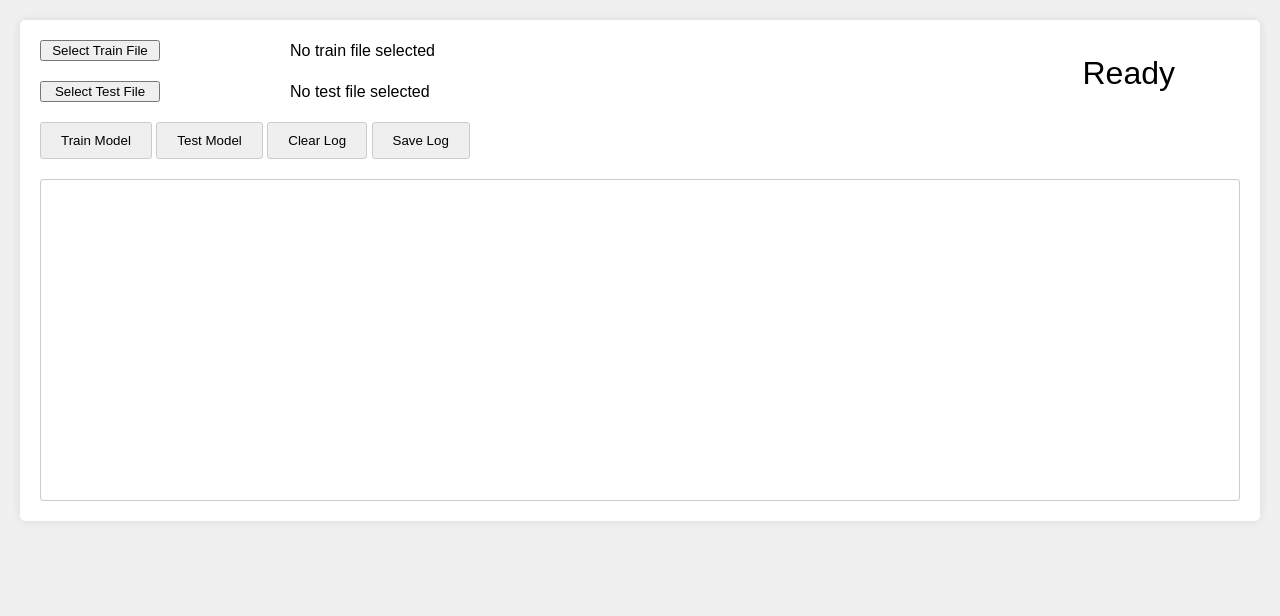
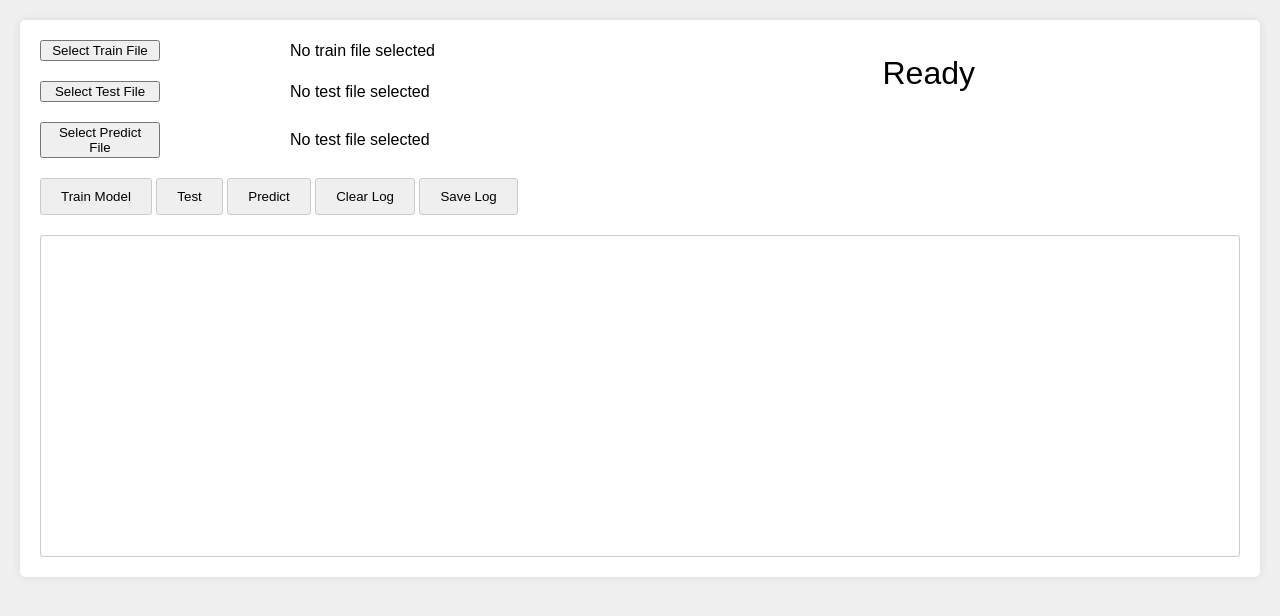
Before and after one commit to lin-dongyizhi7/Deep-Learning-and-Software-Assignmrnt, a Flask app: page / in a window 1280 px wide. Shown: the top 616 px of the page. Run offline with Flask 3, Linux system fonts and the light colour scheme; some libraries are stand-ins or nearby versions.

Commit message:
wip:预测

```diff
--- a/app.py
+++ b/app.py
@@ -1,13 +1,11 @@
-# from flask import request
+import numpy as np
 from flask import Flask, render_template, request, jsonify, send_from_directory
 
-# from json_flask import JsonFlask
-# from json_response import JsonResponse
 import pandas as pd
 from sklearn.model_selection import train_test_split, GridSearchCV
-from sklearn.preprocessing import StandardScaler
+from sklearn.preprocessing import StandardScaler, label_binarize
 from sklearn.neural_network import MLPClassifier
-from sklearn.metrics import classification_report, confusion_matrix
+from sklearn.metrics import classification_report, confusion_matrix, roc_curve
 import joblib
 import os
 import sys
@@ -29,15 +27,7 @@ def resource_path(relative_path):
 best_model_path = resource_path("best_mlp_model.pkl")
 scaler_path = resource_path("scaler.pkl")
 
-@app.route('/')
-def index():
-    return render_template('index.html')
-
-@app.route('/train', methods=['POST'])
-def train_model():
-    train_file_path = request.json.get('trainFilePath')
-    train_data = request.json.get('trainData')
-    data = pd.DataFrame(train_data)
+def handle_read_data(data):
     # 转换数据类型
     numeric_columns = ['TEMP', 'TEMP_ATTRIBUTES', 'DEWP', 'DEWP_ATTRIBUTES', 'SLP', 'SLP_ATTRIBUTES',
                        'STP', 'STP_ATTRIBUTES', 'VISIB', 'VISIB_ATTRIBUTES', 'WDSP', 'WDSP_ATTRIBUTES',
@@ -54,6 +44,19 @@ def train_model():
 
     X = data.drop(['DATE', 'WEATHER_TYPE'], axis=1)
     y = data['WEATHER_TYPE']
+    return X, y
+
+@app.route('/')
+def index():
+    return render_template('index.html')
+
+@app.route('/train', methods=['POST'])
+def train_model():
+    train_file_path = request.json.get('trainFilePath')
+    train_data = request.json.get('trainData')
+    data = pd.DataFrame(train_data)
+
+    X, y = handle_read_data(data)
 
     X_train, X_val, y_train, y_val = train_test_split(X, y, test_size=0.2, random_state=42)
     scaler = StandardScaler()
@@ -87,28 +90,15 @@ def test_model():
     test_file_path = request.json.get('testFilePath')
     test_data = request.json.get('testData')
     data = pd.DataFrame(test_data)
-    # 转换数据类型
-    numeric_columns = ['TEMP', 'TEMP_ATTRIBUTES', 'DEWP', 'DEWP_ATTRIBUTES', 'SLP', 'SLP_ATTRIBUTES',
-                       'STP', 'STP_ATTRIBUTES', 'VISIB', 'VISIB_ATTRIBUTES', 'WDSP', 'WDSP_ATTRIBUTES',
-                       'MXSPD', 'GUST', 'MAX_ATTRIBUTES', 'MIN_ATTRIBUTES', 'PRCP', 'FRSHTT', 'WEATHER_TYPE', 'SEASON']
 
-    for col in numeric_columns:
-        # 检查是否所有值都可以转换为float，否则保留原样或者转换为其他适当类型
-        try:
-            data[col] = data[col].astype(float)
-        except ValueError:
-            print(f"Column {col} contains non-numeric values and could not be converted to float.")
-
-    data = data.dropna()
-
-    X_test = data.drop(['DATE', 'WEATHER_TYPE'], axis=1)
-    y_test = data['WEATHER_TYPE']
+    X_test, y_test = handle_read_data(data)
 
     scaler = joblib.load(scaler_path)
     X_test = scaler.transform(X_test)
 
     best_model = joblib.load(best_model_path)
     predictions = best_model.predict(X_test)
+    y_scores = best_model.predict_proba(X_test)
     predictions = predictions.tolist()
 
     report = classification_report(y_test, predictions, output_dict=True)
@@ -116,5 +106,24 @@ def test_model():
 
     return jsonify({'classificationReport': report, 'confusionMatrix': matrix, 'predictions': predictions })
 
+
+@app.route('/predict', methods=['POST'])
+def predict_model():
+    predict_file_path = request.json.get('predictFilePath')
+    predict_data = request.json.get('predictData')
+    data = pd.DataFrame(predict_data)
+
+    X_predict, y_predict = handle_read_data(data)
+
+    scaler = joblib.load(scaler_path)
+    X_test = scaler.transform(X_predict)
+
+    best_model = joblib.load(best_model_path)
+    predictions = best_model.predict(X_test)
+    predictions = predictions.tolist()
+
+    return jsonify({'predictions': predictions})
+
+
 if __name__ == '__main__':
     app.run(host="0.0.0.0", port=666, debug=True)
--- a/templates/index.html
+++ b/templates/index.html
@@ -82,7 +82,7 @@
         .status {
             position: absolute;
             top: 50px;
-            right: 100px;
+            right: 300px;
             font-size: 32px;
             padding: 5px;
         }
@@ -94,19 +94,27 @@
     <div class="header">
         <div class="file-input">
             <input class="file-up" type="file" id="trainFileInput" accept=".xlsx,.xls,.csv"
-                    onchange="uploadTrainFile()" />
+                   onchange="uploadTrainFile()"/>
             <button class="file-button" onclick="uploadTrainFile()">Select Train File</button>
             <span id="trainFilePath">No train file selected</span>
         </div>
         <div class="file-input">
-                <input class="file-up" type="file" id="testFileInput" accept=".xlsx,.xls, .csv" onchange="uploadTestFile()" />
+            <input class="file-up" type="file" id="testFileInput" accept=".xlsx,.xls, .csv"
+                   onchange="uploadTestFile()"/>
             <button class="file-button" onclick="uploadTestFile()">Select Test File</button>
             <span id="testFilePath">No test file selected</span>
+        </div>
+        <div class="file-input">
+            <input class="file-up" type="file" id="predictFileInput" accept=".xlsx,.xls, .csv"
+                   onchange="uploadPredictFile()"/>
+            <button class="file-button" onclick="uploadPredictFile()">Select Predict File</button>
+            <span id="predictFilePath">No test file selected</span>
         </div>
     </div>
     <div class="buttons">
         <button class="button" onclick="trainModel()">Train Model</button>
-            <button class="button" onclick="testModel()">Test Model</button>
+        <button class="button" onclick="testModel()">Test</button>
+        <button class="button" onclick="predictModel()">Predict</button>
         <button class="button" onclick="clearLog()">Clear Log</button>
         <button class="button" onclick="saveLog()">Save Log</button>
     </div>
@@ -119,22 +127,18 @@
 <script>
     // const baseUrl = 'http://127.0.0.1:666'
     const baseUrl = ''
-        let fileInner;
+    let trainInner;
+    let testInner;
+    let predictInner;
 
     function parseCsv(data) {
-            let result = Papa.parse(data, { header: true });
-            {#let workbook = XLSX.read(data, {type: 'array'});#}
-            {#console.log(workbook);#}
-            {#/* 获取工作簿中的第一个表单 */#}
-            {#let firstSheetName = workbook.SheetNames[0];#}
-            {#/* 将表单转换为JSON格式 */#}
-            {#let result = XLSX.utils.sheet_to_json(workbook.Sheets[firstSheetName]);#}
+        let result = Papa.parse(data, {header: true});
         return result;
     }
 
-        function uploadTrainFile() {
-            const fileInput = document.getElementById('trainFileInput');
-            const filePathElement = document.getElementById('trainFilePath');
+    function uploadFile(inputId, pathDisplayId, callback) {
+        const fileInput = document.getElementById(inputId);
+        const filePathElement = document.getElementById(pathDisplayId);
         if (fileInput.files.length > 0) {
             const file = fileInput.files[0];
             filePathElement.textContent = file.name;
@@ -142,35 +146,35 @@
             const reader = new FileReader();
             reader.onload = async (e) => {
                 const content = e.target.result;
-                    const parsedCsv = parseCsv(content);
-                    console.log(parsedCsv)
-                    fileInner = parsedCsv;
+                const parsedData = parseCsv(content); // 假设parseCsv是全局可用的
+                callback(parsedData);
             };
             reader.readAsText(file);
-
         } else {
-                filePathElement.textContent = 'No train file selected';
+            filePathElement.textContent = 'No file selected';
         }
     }
 
+    // 使用示例
+    function uploadTrainFile() {
+        uploadFile('trainFileInput', 'trainFilePath', (data) => {
+            trainInner = data;
+            console.log(trainInner);
+        });
+    }
+
     function uploadTestFile() {
-            const fileInput = document.getElementById('testFileInput');
-            const filePathElement = document.getElementById('testFilePath');
-            if (fileInput.files.length > 0) {
-                const file = fileInput.files[0];
-                filePathElement.textContent = file.name;
+        uploadFile('testFileInput', 'testFilePath', (data) => {
+            testInner = data;
+            //console.log(testInner)
+        });
+    }
 
-                const reader = new FileReader();
-                reader.onload = async (e) => {
-                    const content = e.target.result;
-                    const parsedCsv = parseCsv(content);
-                    console.log(parsedCsv)
-                    fileInner = parsedCsv;
-                };
-                reader.readAsText(file);
-            } else {
-                filePathElement.textContent = 'No test file selected';
-            }
+    function uploadPredictFile() {
+        uploadFile('predictFileInput', 'predictFilePath', (data) => {
+            predictInner = data;
+            //console.log(predictInner)
+        });
     }
 
     async function trainModel() {
@@ -181,14 +185,15 @@
         }
 
         updateStatus('Training...');
+        appendLog('Training...');
 
         try {
             const response = await fetch(baseUrl + '/train', {
                 method: 'POST',
-                    headers: { 'Content-Type': 'application/json' },
+                headers: {'Content-Type': 'application/json'},
                 body: JSON.stringify({
                     trainFilePath: trainFilePath,
-                        trainData: fileInner.data
+                    trainData: trainInner.data
                 })
             });
             const result = await response.json();
@@ -209,14 +214,16 @@
         }
 
         updateStatus('Testing...');
+        appendLog('');
+        appendLog('Testing...');
 
         try {
             const response = await fetch(baseUrl + '/test', {
                 method: 'POST',
-                    headers: { 'Content-Type': 'application/json' },
+                headers: {'Content-Type': 'application/json'},
                 body: JSON.stringify({
                     testFilePath: testFilePath,
-                        testData: fileInner.data
+                    testData: testInner.data
                 })
             });
             const result = await response.json();
@@ -245,6 +252,36 @@
         }
     }
 
+    async function predictModel() {
+        const predictFilePath = document.getElementById('predictFilePath').textContent;
+        if (!predictFilePath || predictFilePath === 'No test file selected') {
+            alert('Please select a predict file.');
+            return;
+        }
+
+        updateStatus('Predicting...');
+        appendLog('');
+        appendLog('Predicting...');
+
+        try {
+            const response = await fetch(baseUrl + '/predict', {
+                method: 'POST',
+                headers: {'Content-Type': 'application/json'},
+                body: JSON.stringify({
+                    predictFilePath: predictFilePath,
+                    predictData: predictInner.data
+                })
+            });
+            const result = await response.json();
+            appendLog('Predict results:');
+            appendLog('Predictions:' + JSON.stringify(result.predictions));
+            updateStatus('Ready');
+        } catch (error) {
+            console.error(error);
+            appendLog('Error predicting model.');
+        }
+    }
+
     function clearLog() {
         document.getElementById('logContainer').innerHTML = '';
     }
@@ -252,7 +289,7 @@
     function saveLog() {
         const logContainer = document.getElementById('logContainer');
         const logText = logContainer.innerText;
-            const blob = new Blob([logText], { type: 'text/plain' });
+        const blob = new Blob([logText], {type: 'text/plain'});
         const url = URL.createObjectURL(blob);
         const link = document.createElement('a');
         link.href = url;
```
Lines whose indentation alone changed are shown as unchanged.
